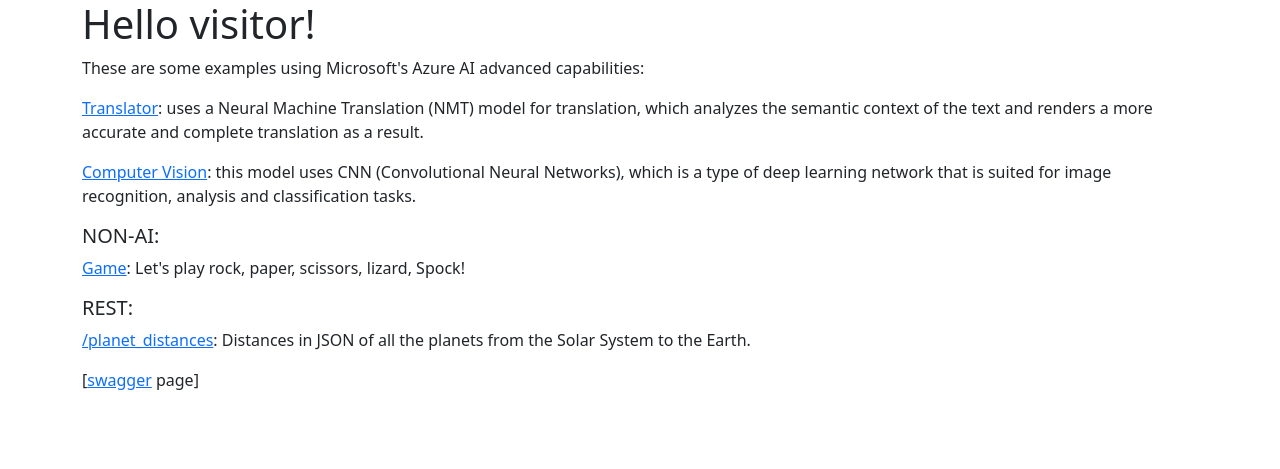
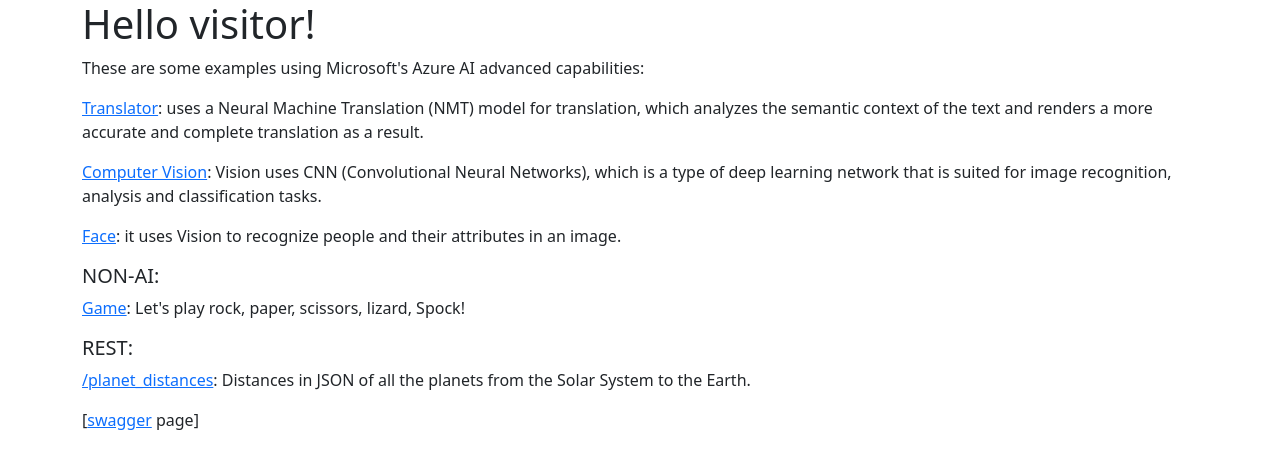
Before and after one commit to antazo/ai-python, a Flask app: page / in a window 1280 px wide. Shown: the top 469 px of the page. Run offline with Flask 3, Linux system fonts and the light colour scheme.

Commit message:
Refactor: add Azure AI Face, unit testing, environment key-values, and documentation.

```diff
--- a/app.py
+++ b/app.py
@@ -40,8 +40,8 @@
     target_language = request.form['language']
 
     # Load the values from .env
-    key = os.environ['KEY']
-    endpoint = os.environ['ENDPOINT']
+    key = os.environ['TRANSLATOR_KEY']
+    endpoint = os.environ['TRANSLATOR_ENDPOINT']
     location = os.environ['LOCATION']
 
     # Indicate that we want to translate and the API version (3.0) and the target language
@@ -67,12 +67,22 @@
     # Retrieve the JSON response
     translator_response = translator_request.json()
     # Retrieve the translation
-    translated_text = translator_response[0]['translations'][0]['text']
+    try:
+        translated_text = translator_response[0]['translations'][0]['text']
+    except requests.exceptions.RequestException as e:
+        # Handle any request exceptions
+        translated_text = f"An error occurred, check your Keys and Endpoints: {e}"
+    except (KeyError, IndexError) as e:
+        # Handle any errors in parsing the JSON response
+        translated_text = f"An error occurred while parsing the response, check your Keys and Endpoints: {e}"
+    except Exception as e:
+        # Handle any other exceptions
+        translated_text = f"An unexpected error occurred: {e}"
 
     # Call render template, passing the translated text,
     # original text, and target language to the template
     return render_template(
-        'results.html',
+        'translator_results.html',
         translated_text=translated_text,
         original_text=original_text,
         target_language=target_language
@@ -84,17 +94,102 @@
 
 @app.route('/computer_vision', methods=['POST'])
 def computer_vision_post():
-    # Handle the POST request for computer vision
+    # Read the image from the form
     image = request.files['image']
 
-    # Load the values from .env
-    key = os.environ['KEY']
-    endpoint = os.environ['ENDPOINT']
-    location = os.environ['LOCATION']
+    # Load the values from environment variables
+    key = os.environ.get('VISION_KEY')
+    endpoint = os.environ.get('VISION_ENDPOINT')
 
-    # Process the image using a computer vision library or API
-    result = "Processed Image Result"  # Example result
-    return render_template('computer_vision.html', result=result)
+    # Indicate that we want to analyze the image and the API version (3.2)
+    path = '/vision/v3.2/analyze'
+    # Add the visual features parameter
+    visual_features = 'Categories,Description,Color'
+    # Create the full URL
+    constructed_url = f"{endpoint}{path}?visualFeatures={visual_features}"
+
+    # Set up the header information, which includes our subscription key
+    headers = {
+        'Ocp-Apim-Subscription-Key': key,
+        'Content-Type': 'application/octet-stream'
+    }
+
+    try:
+        # Make the request
+        response = requests.post(constructed_url, headers=headers, data=image.read())
+        response.raise_for_status()  # Raise an exception for HTTP errors
+
+        # Parse the JSON response
+        vision_response = response.json()
+        description = vision_response['description']['captions'][0]['text']
+    except requests.exceptions.RequestException as e:
+        # Handle any request exceptions
+        description = f"An error occurred, check your Keys and Endpoints: {e}"
+    except (KeyError, IndexError) as e:
+        # Handle any errors in parsing the JSON response
+        description = f"An error occurred while parsing the response, check your Keys and Endpoints: {e}"
+    except Exception as e:
+        # Handle any other exceptions
+        description = f"An unexpected error occurred: {e}"
+
+    return render_template('computer_vision.html', description=description)
+
+@app.route('/face', methods=['GET'])
+def face():
+    return render_template('face.html')
+
+@app.route('/face', methods=['POST'])
+def face_post():
+    # Read the image from the form
+    image = request.files['image']
+
+    # Load the values from environment variables
+    key = os.environ.get('FACE_KEY')
+    endpoint = os.environ.get('FACE_ENDPOINT')
+
+    # Indicate that we want to analyze the image and the API version (v1.0)
+    path = '/face/v1.0/detect'
+    # Add the parameters for face detection
+    params = {
+        'returnFaceId': 'true',
+        'returnFaceLandmarks': 'false',
+        'returnFaceAttributes': 'age,gender,smile,facialHair,glasses,emotion'
+    }
+    # Create the full URL
+    constructed_url = endpoint + path
+
+    # Set up the header information, which includes our subscription key
+    headers = {
+        'Ocp-Apim-Subscription-Key': key,
+        'Content-Type': 'application/octet-stream'
+    }
+
+    try:
+        # Make the request
+        response = requests.post(constructed_url, headers=headers, params=params, data=image.read())
+        response.raise_for_status()  # Raise an exception for HTTP errors
+
+        # Parse the JSON response
+        face_response = response.json()
+        if face_response:
+            description = f"Detected {len(face_response)} face(s)."
+            for face in face_response:
+                attributes = face['faceAttributes']
+                description += f"\n- Age: {attributes['age']}, Gender: {attributes['gender']}, Smile: {attributes['smile']}, Emotion: {attributes['emotion']}"
+        else:
+            description = "No faces detected."
+    except requests.exceptions.RequestException as e:
+        # Handle any request exceptions
+        description = f"An error occurred, check your Keys and Endpoints. The resource you are trying to call has limited access, or must be approved to use that capability: {e}"
+    except (KeyError, IndexError) as e:
+        # Handle any errors in parsing the JSON response
+        description = f"An error occurred while parsing the response, check your Keys and Endpoints. The resource you are trying to call has limited access, or must be approved to use that capability: {e}"
+    except Exception as e:
+        # Handle any other exceptions
+        description = f"An unexpected error occurred: {e}"
+
+    return render_template('face.html', description=description)
+
 
 @app.route('/hello')
 def hello():
--- a/templates/computer_vision.html
+++ b/templates/computer_vision.html
@@ -14,9 +14,9 @@
             <input type="file" id="image" name="image" accept="image/*">
             <button type="submit" class="btn btn-success">Submit</button>
         </form>
-        {% if result %}
-            <h2>Result:</h2>
-            <p>{{ result }}</p>
+        {% if description %}
+            <h2>Description:</h2>
+            <p>{{ description }}</p>
         {% endif %}
     </div>
 </body>
--- a/templates/home.html
+++ b/templates/home.html
@@ -11,7 +11,8 @@
         <h1>Hello {{ name }}!</h1>
         <p>These are some examples using Microsoft's Azure AI advanced capabilities:</p>
         <p><a href="translator">Translator</a>: uses a Neural Machine Translation (NMT) model for translation, which analyzes the semantic context of the text and renders a more accurate and complete translation as a result.</p>
-        <p><a href="computer_vision">Computer Vision</a>: this model uses CNN (Convolutional Neural Networks), which is a type of deep learning network that is suited for image recognition, analysis and classification tasks.</p>
+        <p><a href="computer_vision">Computer Vision</a>: Vision uses CNN (Convolutional Neural Networks), which is a type of deep learning network that is suited for image recognition, analysis and classification tasks.</p>
+        <p><a href="face">Face</a>: it uses Vision to recognize people and their attributes in an image.</p>
         <h5>NON-AI:</h5>
         <p><a href="game">Game</a>: Let's play rock, paper, scissors, lizard, Spock!</p>
         <!--p><a href="hello?name=Alex">/hello?name=Alex</a>: your favorite 'Hello World'.</p-->
```
Also changed, not shown: app_test.py (+20 -0 lines), templates/face.html (added, +27 -0 lines), README.md, templates/translator_results.html (renamed from templates/results.html).
